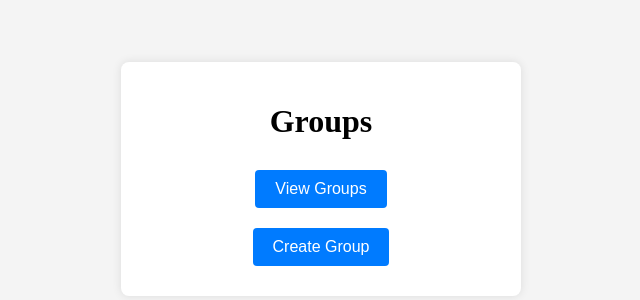
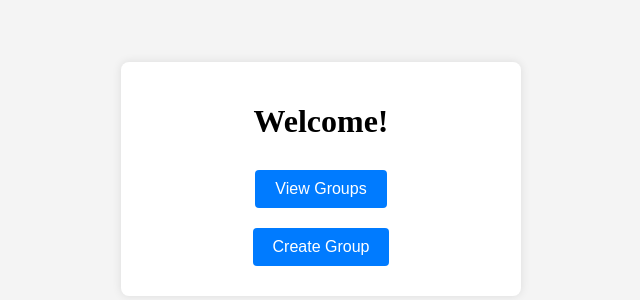
Before and after one commit to tanukiJami/Splittle, a Django app: page /homePage/ in a window 1280 px wide. Shown: the part 221-521 px from the top of the page, without its empty margins (319-959 px from the left). Run offline with Django 5.2, Linux system fonts and the light colour scheme.

Commit message:
Updated home page message.

```diff
--- a/splittle/homePage/templates/homePage.html
+++ b/splittle/homePage/templates/homePage.html
@@ -49,7 +49,7 @@
 </head>
 <body>
     <div class="container">
-        <h1>Groups</h1>
+        <h1>Welcome!</h1>
         <div class="button-container">
             <!-- Button to view joined groups -->
             <a href="{% url 'viewGroups' %}">
```
